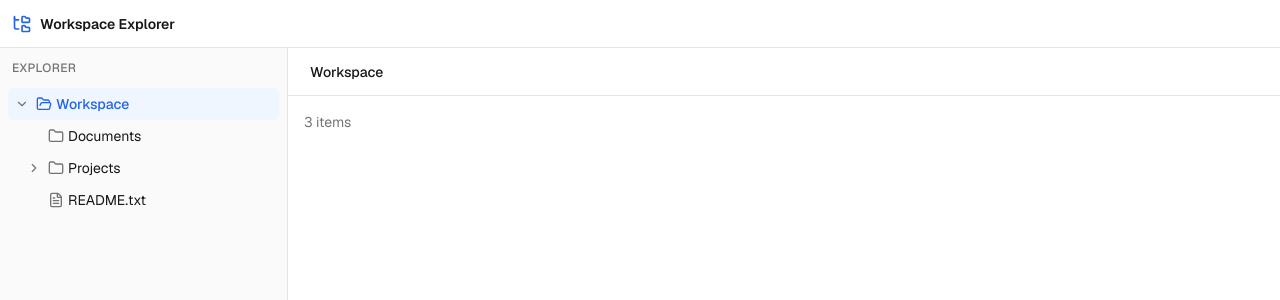
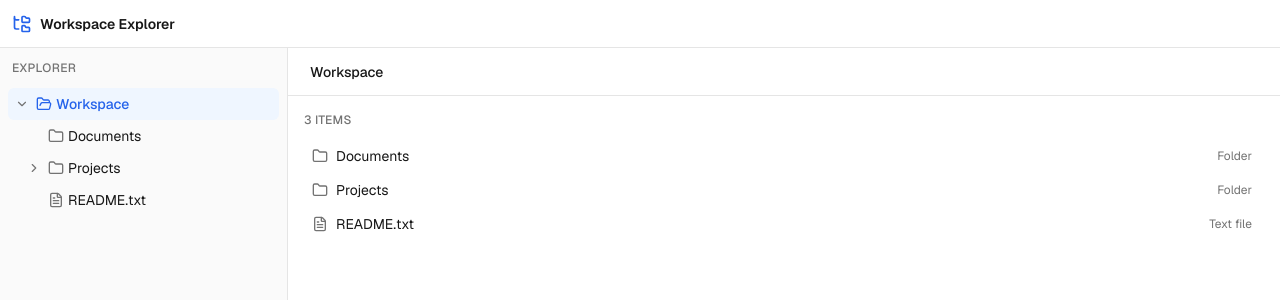
Before and after one commit to farukulWD/mini-workspace-explorer, a Next.js app: page / in a window 1280 px wide. Shown: the top 300 px of the page. Built offline with nearby package versions, Linux system fonts and the light colour scheme.

Commit message:
Add FolderList component and integrate it into MainPanel

```diff
--- /dev/null
+++ b/src/components/layout/folderList.tsx
@@ -0,0 +1,74 @@
+"use client";
+
+import { FileText, Folder } from "lucide-react";
+import { useAppDispatch, useAppSelector } from "@/redux/hooks";
+import {
+  openFile,
+  selectChildrenIndex,
+  selectFolder,
+  selectOpenFileId,
+  selectSelectedFolderId,
+} from "@/redux/features/workspaceSlice";
+import type { WorkspaceItem } from "@/types/workspace";
+
+const NO_CHILDREN: WorkspaceItem[] = [];
+
+export default function FolderList() {
+  const dispatch = useAppDispatch();
+  const folderId = useAppSelector(selectSelectedFolderId);
+  const openFileId = useAppSelector(selectOpenFileId);
+  const children = useAppSelector(
+    (state) => selectChildrenIndex(state).get(folderId) ?? NO_CHILDREN,
+  );
+
+  const activate = (item: WorkspaceItem) =>
+    dispatch(
+      item.type === "folder" ? selectFolder(item.id) : openFile(item.id),
+    );
+
+  return (
+    <div className="flex flex-col gap-3">
+      <p className="text-xs font-medium uppercase tracking-wide text-muted">
+        {children.length} {children.length === 1 ? "item" : "items"}
+      </p>
+
+      {children.length === 0 ? (
+        <p className="text-sm text-muted">This folder is empty.</p>
+      ) : (
+        <ul className="flex flex-col gap-0.5">
+          {children.map((item) => {
+            const open = item.id === openFileId;
+            const Icon = item.type === "folder" ? Folder : FileText;
+
+            return (
+              <li
+                key={item.id}
+                className="flex items-center rounded-md pr-1 hover:bg-foreground/5"
+              >
+                <button
+                  type="button"
+                  title={item.name}
+                  aria-current={open ? "true" : undefined}
+                  onClick={() => activate(item)}
+                  className={`flex min-w-0 flex-1 items-center gap-2 rounded-md px-2 py-1.5 text-left text-sm focus-visible:outline-2 focus-visible:outline-accent ${
+                    open ? "font-medium text-accent" : ""
+                  }`}
+                >
+                  <Icon
+                    aria-hidden
+                    className={`size-4 shrink-0 ${open ? "" : "text-muted"}`}
+                  />
+                  <span className="min-w-0 flex-1 truncate">{item.name}</span>
+                  <span className="shrink-0 text-xs text-muted @max-[20rem]:hidden">
+                    {item.type === "folder" ? "Folder" : "Text file"}
+                  </span>
+                </button>
+                <div className="flex shrink-0 items-center gap-1" />
+              </li>
+            );
+          })}
+        </ul>
+      )}
+    </div>
+  );
+}
--- a/src/components/layout/mainPanel.tsx
+++ b/src/components/layout/mainPanel.tsx
@@ -2,25 +2,22 @@
 
 import { FileText, X } from "lucide-react";
 import Breadcrumb from "@/components/layout/breadcrumb";
+import FolderList from "@/components/layout/folderList";
 import IconButton from "@/components/ui/iconButton";
-import { getChildren } from "@/lib/tree";
 import { useAppDispatch, useAppSelector } from "@/redux/hooks";
 import {
   closeFile,
   selectItems,
   selectOpenFileId,
-  selectSelectedFolderId,
 } from "@/redux/features/workspaceSlice";
 
 export default function MainPanel() {
   const dispatch = useAppDispatch();
   const items = useAppSelector(selectItems);
-  const folderId = useAppSelector(selectSelectedFolderId);
   const openFileId = useAppSelector(selectOpenFileId);
 
   const openItem = openFileId ? items[openFileId] : undefined;
   const file = openItem?.type === "file" ? openItem : null;
-  const childCount = getChildren(items, folderId).length;
 
   return (
     <div className="flex min-h-0 flex-1 flex-col">
@@ -32,15 +29,13 @@ export default function MainPanel() {
       <div className="flex min-h-0 flex-1">
         <section
           aria-label="Folder contents"
-          className={`min-w-0 overflow-y-auto p-4 ${
+          className={`@container min-w-0 overflow-y-auto p-4 ${
             file
               ? "max-lg:hidden lg:w-80 lg:shrink-0 lg:border-r lg:border-border"
               : "flex-1"
           }`}
         >
-          <p className="text-sm text-muted">
-            {childCount} {childCount === 1 ? "item" : "items"}
-          </p>
+          <FolderList />
         </section>
 
         {file && (
```
